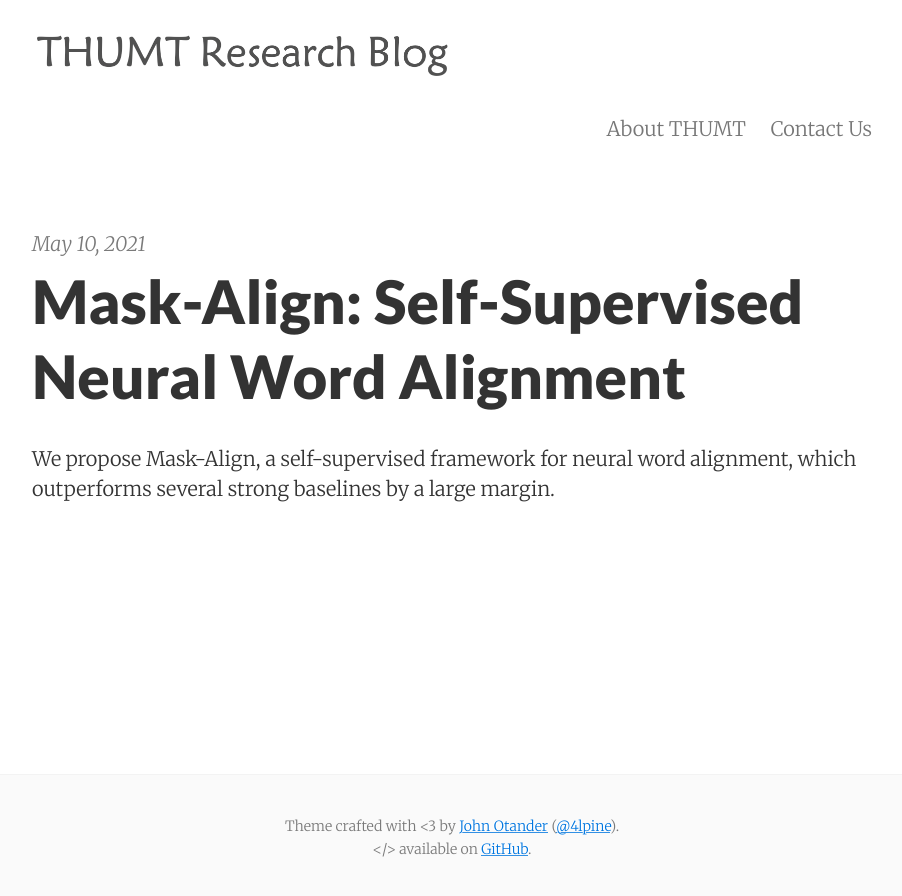
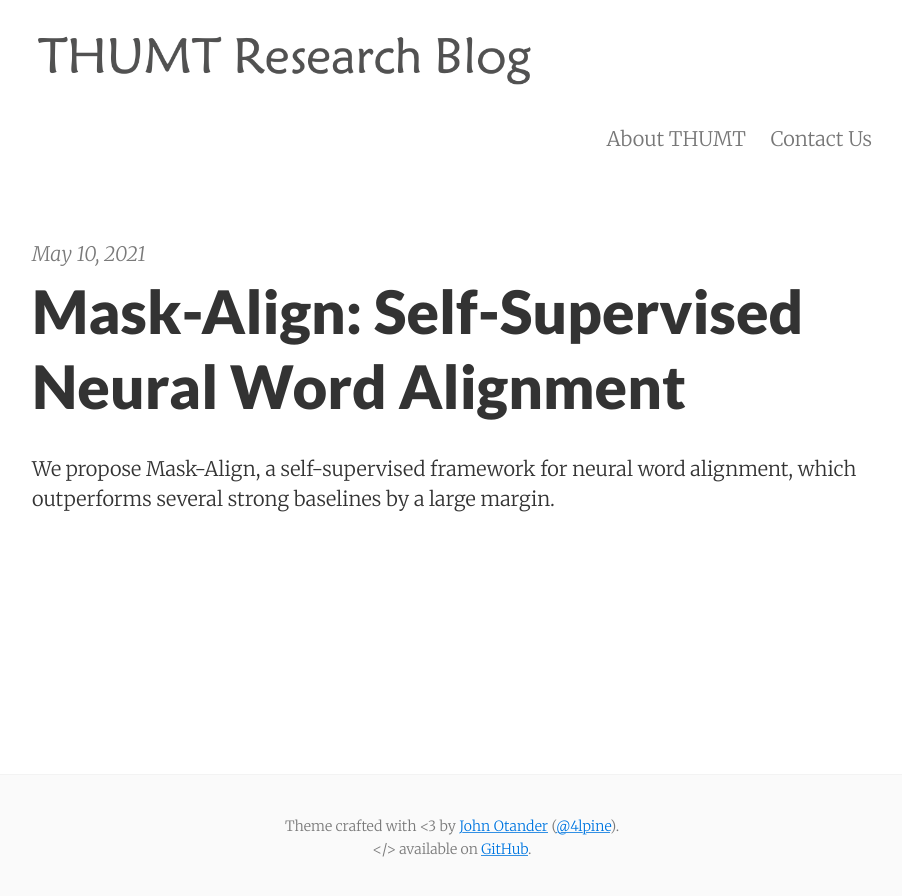
Before and after one commit to thumtblog/thumtblog.github.io, a Jekyll site: the page built from index.html, in a window 1280 px wide. Shown: the top 896 px of the page, without its empty margins (188-1090 px from the left). Built offline with Jekyll 4.4.1, drawn with Linux system fonts in a browser that asks for light colours; the list of posts is cut into pages by our own code.

Commit message:
Update header.html

```diff
--- a/_includes/header.html
+++ b/_includes/header.html
@@ -1,7 +1,7 @@
 <header class="site-header px2 px-responsive">
   <div class="mt2 wrap">
     <div class="measure">
-      <a href="{{ "/" | relative_url }}" class="site-title"><img src="/images/thumt-research-blog.png" style="width: 50%; height: 50%"></a>
+      <a href="{{ "/" | relative_url }}" class="site-title"><img src="/images/thumt-research-blog.png" style="width: 60%; height: 60%"></a>
       <nav class="site-nav">
         {% include navigation.html %}
       </nav>
```
